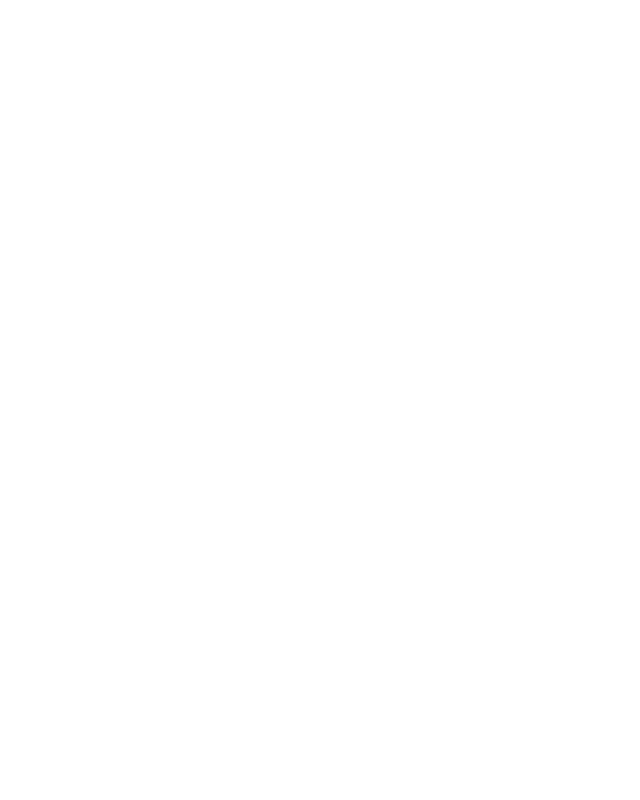
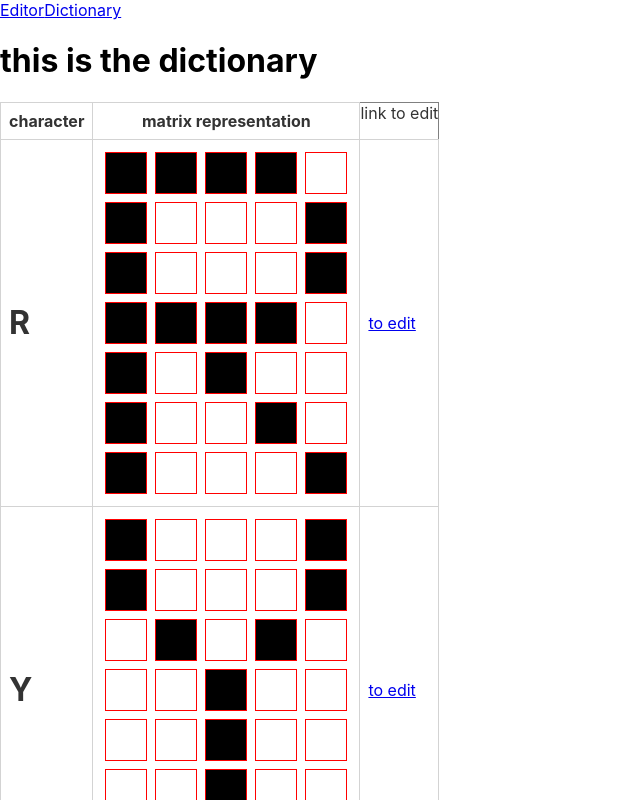
Before and after one commit to jeffreyyang3/signBoard, a React (Create React App) app: page /dict in a window 1280 px wide. Before the commit this address had no page. Shown: the top 800 px of the page, without its empty margins (0-640 px from the left). Built offline with nearby package versions, Linux system fonts and the light colour scheme.

Commit message:
editor and table

```diff
--- a/src/App.tsx
+++ b/src/App.tsx
@@ -4,11 +4,7 @@
 import "./App.css";
 
 const Home = () => {
-  return (
-    <div className="App">
-      <BlockJSONWriter />
-    </div>
-  );
+  return <div className="App"></div>;
 };
 
 function App() {
@@ -18,7 +14,7 @@
   //   matrix[r][c].on = matrix[r][c].on ? false : true;
   //   setMatrix([...matrix]);
   // };
-  return <h1>bo</h1>;
+  return <h1>app</h1>;
 }
 
 export default App;
--- a/src/index.css
+++ b/src/index.css
@@ -25,3 +25,59 @@
 .hide {
   opacity: 0;
 }
+
+/* Center tables for demo */
+/* table {
+  margin: 0 auto;
+} */
+
+/* Default Table Style */
+table {
+  color: #333;
+  background: white;
+  border: 1px solid grey;
+  font-size: 12pt;
+  border-collapse: collapse;
+}
+table thead th,
+table tfoot th {
+  color: #777;
+  background: rgba(0, 0, 0, 0.1);
+}
+table caption {
+  padding: 0.5em;
+}
+table th,
+table td {
+  padding: 0.5em;
+  border: 1px solid lightgrey;
+}
+/* Zebra Table Style */
+[data-table-theme*="zebra"] tbody tr:nth-of-type(odd) {
+  background: rgba(0, 0, 0, 0.05);
+}
+[data-table-theme*="zebra"][data-table-theme*="dark"]
+  tbody
+  tr:nth-of-type(odd) {
+  background: rgba(255, 255, 255, 0.05);
+}
+/* Dark Style */
+[data-table-theme*="dark"] {
+  color: #ddd;
+  background: #333;
+  font-size: 12pt;
+  border-collapse: collapse;
+}
+[data-table-theme*="dark"] thead th,
+[data-table-theme*="dark"] tfoot th {
+  color: #aaa;
+  background: rgba(0255, 255, 255, 0.15);
+}
+[data-table-theme*="dark"] caption {
+  padding: 0.5em;
+}
+[data-table-theme*="dark"] th,
+[data-table-theme*="dark"] td {
+  padding: 0.5em;
+  border: 1px solid grey;
+}
--- a/src/index.tsx
+++ b/src/index.tsx
@@ -3,15 +3,21 @@
 import "./index.css";
 import App from "./App";
 import { BlockJSONWriter } from "./matrix";
+import Dictionary from "../src/views/Dictionary";
 import reportWebVitals from "./reportWebVitals";
-import { BrowserRouter as Router, Route, Routes } from "react-router-dom";
+import { BrowserRouter as Router, Route, Routes, Link } from "react-router-dom";
 
 ReactDOM.render(
   <React.StrictMode>
     <Router>
+      <nav>
+        <Link to="/editor">Editor</Link>
+        <Link to="/dict">Dictionary</Link>
+      </nav>
       <Routes>
         <Route path="/" element={<App />}></Route>
         <Route path="/editor" element={<BlockJSONWriter />}></Route>
+        <Route path="/dict" element={<Dictionary />}></Route>
       </Routes>
     </Router>
   </React.StrictMode>,
--- a/src/letters/letters.json
+++ b/src/letters/letters.json
@@ -1,3 +1,5 @@
 {
-    "r": [[{"on":true},{"on":true},{"on":true},{"on":true},{"on":false}],[{"on":true},{"on":false},{"on":false},{"on":false},{"on":true}],[{"on":true},{"on":false},{"on":false},{"on":false},{"on":true}],[{"on":true},{"on":true},{"on":true},{"on":true},{"on":false}],[{"on":true},{"on":false},{"on":true},{"on":false},{"on":false}],[{"on":true},{"on":false},{"on":false},{"on":true},{"on":false}],[{"on":true},{"on":false},{"on":false},{"on":false},{"on":true}]]
+    "r": [[{"on":true},{"on":true},{"on":true},{"on":true},{"on":false}],[{"on":true},{"on":false},{"on":false},{"on":false},{"on":true}],[{"on":true},{"on":false},{"on":false},{"on":false},{"on":true}],[{"on":true},{"on":true},{"on":true},{"on":true},{"on":false}],[{"on":true},{"on":false},{"on":true},{"on":false},{"on":false}],[{"on":true},{"on":false},{"on":false},{"on":true},{"on":false}],[{"on":true},{"on":false},{"on":false},{"on":false},{"on":true}]],
+    "y": [[{"on":true},{"on":false},{"on":false},{"on":false},{"on":true}],[{"on":true},{"on":false},{"on":false},{"on":false},{"on":true}],[{"on":false},{"on":true},{"on":false},{"on":true},{"on":false}],[{"on":false},{"on":false},{"on":true},{"on":false},{"on":false}],[{"on":false},{"on":false},{"on":true},{"on":false},{"on":false}],[{"on":false},{"on":false},{"on":true},{"on":false},{"on":false}],[{"on":false},{"on":false},{"on":true},{"on":false},{"on":false}]],
+    "t": [[{"on":true},{"on":true},{"on":true},{"on":true},{"on":true}],[{"on":false},{"on":false},{"on":true},{"on":false},{"on":false}],[{"on":false},{"on":false},{"on":true},{"on":false},{"on":false}],[{"on":false},{"on":false},{"on":true},{"on":false},{"on":false}],[{"on":false},{"on":false},{"on":true},{"on":false},{"on":false}],[{"on":false},{"on":false},{"on":true},{"on":false},{"on":false}],[{"on":false},{"on":false},{"on":true},{"on":false},{"on":false}]]
 }
--- a/src/matrix.tsx
+++ b/src/matrix.tsx
@@ -1,3 +1,5 @@
+import { create } from "domain";
+import { useLocation } from "react-router-dom";
 import React, { useState } from "react";
 
 type DisplayMatrix = Array<Array<MatrixItem>>;
@@ -19,7 +21,9 @@
     );
 }
 function BlockJSONWriter() {
-  const [matrix, setMatrix] = useState(createBaseMatrix(7, 5));
+  const location = useLocation();
+  const { initial } = (location.state ?? {}) as { initial?: DisplayMatrix };
+  const [matrix, setMatrix] = useState(initial || createBaseMatrix(7, 5));
   const [populateVal, setPopulateVal] = useState("");
   const setFromJSON = (val: string) => {
     try {
@@ -29,10 +33,10 @@
     }
     setPopulateVal("");
   };
+  const reset = () => setMatrix(createBaseMatrix(7, 5));
   return (
     <div>
-      <input
-        type="text"
+      <textarea
         value={populateVal}
         onChange={(e) => setPopulateVal(e.target.value)}
       />
@@ -42,6 +46,7 @@
         setMatrix([...matrix]);
       })}
       <div>{JSON.stringify(matrix)}</div>
+      <button onClick={reset}>reset</button>
       <button
         onClick={() => navigator.clipboard.writeText(JSON.stringify(matrix))}
       >
@@ -78,4 +83,5 @@
   });
 }
 
+export type { DisplayMatrix, MatrixItem };
 export { renderMatrix, createBaseMatrix, BlockJSONWriter };
--- /dev/null
+++ b/src/views/Dictionary.tsx
@@ -0,0 +1,63 @@
+import _letters from "../letters/letters.json";
+import React from "react";
+import { DisplayMatrix, renderMatrix } from "../matrix";
+import { Link } from "react-router-dom";
+
+const letters: {
+  [key: string]: DisplayMatrix;
+} = _letters;
+type letterMatrixPairType = {
+  char: string;
+  matrix: DisplayMatrix;
+}[];
+
+const DictTable = ({
+  letterMatrixPairs,
+}: {
+  letterMatrixPairs: letterMatrixPairType;
+}) => {
+  console.log(letterMatrixPairs);
+  return (
+    <table>
+      <tbody>
+        <tr>
+          <th>character</th>
+          <th>matrix representation</th>
+          <tr>link to edit</tr>
+        </tr>
+        {letterMatrixPairs.map(({ char, matrix }) => {
+          return (
+            <tr key={char}>
+              <td>
+                <h1>{char.toUpperCase()}</h1>
+              </td>
+              <td>{renderMatrix(matrix, () => {})}</td>
+              <td>
+                <Link state={{ initial: matrix }} to="/editor">
+                  to edit
+                </Link>
+              </td>
+            </tr>
+          );
+        })}
+      </tbody>
+    </table>
+  );
+};
+class Dictionary extends React.Component {
+  letterMatrixPairs(): letterMatrixPairType {
+    return Object.keys(letters).map((char) => ({
+      char,
+      matrix: letters[char],
+    }));
+  }
+  render() {
+    return (
+      <div>
+        <h1>this is the dictionary</h1>
+        <DictTable letterMatrixPairs={this.letterMatrixPairs()} />
+      </div>
+    );
+  }
+}
+export default Dictionary;
```
